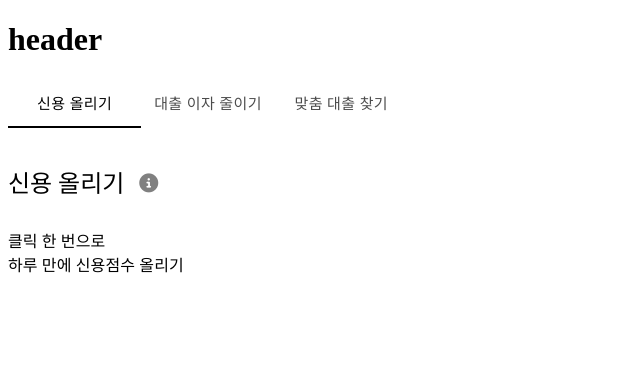
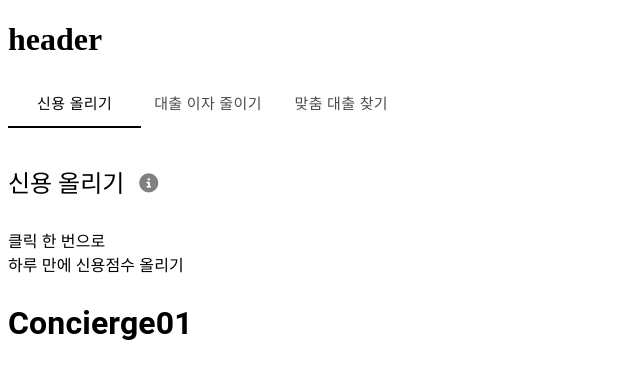
Before and after one commit to min-code-han/alda_tab_practice, a React (Create React App) app: page / in a window 1280 px wide. Shown: the top 378 px of the page, without its empty margins (0-640 px from the left). Built offline with nearby package versions, Linux system fonts and the light colour scheme.

Commit message:
tab_Concierge 컴포넌트 자리생성 완료

```diff
--- /dev/null
+++ b/src/components/concierge01.js
@@ -0,0 +1,7 @@
+import React from "react";
+
+const Concierge01 = () => {
+  return <h1>Concierge01</h1>;
+};
+
+export default Concierge01;
--- /dev/null
+++ b/src/components/concierge02.js
@@ -0,0 +1,7 @@
+import React from "react";
+
+const Concierge01 = () => {
+  return <h1>Concierge02</h1>;
+};
+
+export default Concierge01;
--- /dev/null
+++ b/src/components/concierge03.js
@@ -0,0 +1,7 @@
+import React from "react";
+
+const Concierge01 = () => {
+  return <h1>Concierge03</h1>;
+};
+
+export default Concierge01;
--- a/src/content.js
+++ b/src/content.js
@@ -1,6 +1,9 @@
 import React from "react";
 import { Typography } from "@material-ui/core";
 import { makeStyles } from "@material-ui/core/styles";
+import Concierge01 from "./components/concierge01";
+import Concierge02 from "./components/concierge02";
+import Concierge03 from "./components/concierge03";
 
 const typosStyle = makeStyles((theme) => ({
   title: {
@@ -13,20 +16,21 @@ const typosStyle = makeStyles((theme) => ({
 
 const Content = (props) => {
   const classes = typosStyle();
-  const { title, sub1, sub2, notice } = props;
+  const { title, sub1, sub2, notice, tab } = props;
   return (
     <>
       <Typography variant='h5' className={classes.title}>
         {title}
-        {notice === "true" ? (
+        {notice === "true" && (
           <i className='fas fa-info-circle tab-information' />
-        ) : (
-          ""
         )}
       </Typography>
       <Typography variant='h7'>{sub1}</Typography>
       <br />
       <Typography variant='h7'>{sub2}</Typography>
+      {tab === "one" && <Concierge01 />}
+      {tab === "two" && <Concierge02 />}
+      {tab === "three" && <Concierge03 />}
     </>
   );
 };
--- a/src/tab.js
+++ b/src/tab.js
@@ -94,6 +94,7 @@ export default function NavTabs() {
       </AppBar>
       <TabPanel value={value} index={0}>
         <Content
+          tab='one'
           title='신용 올리기'
           sub1='클릭 한 번으로'
           sub2='하루 만에 신용점수 올리기'
@@ -102,6 +103,7 @@ export default function NavTabs() {
       </TabPanel>
       <TabPanel value={value} index={1}>
         <Content
+          tab='two'
           title='대출 이자 줄이기'
           sub1='매일 부담스러운 대출이자'
           sub2='금리인하요구권으로 줄일수 있어요'
@@ -110,6 +112,7 @@ export default function NavTabs() {
       </TabPanel>
       <TabPanel value={value} index={2}>
         <Content
+          tab='three'
           title='맞춤 대출 찾기'
           sub1='내 대풀금리가 가장 맞은 곳은?'
           sub2=''
```
